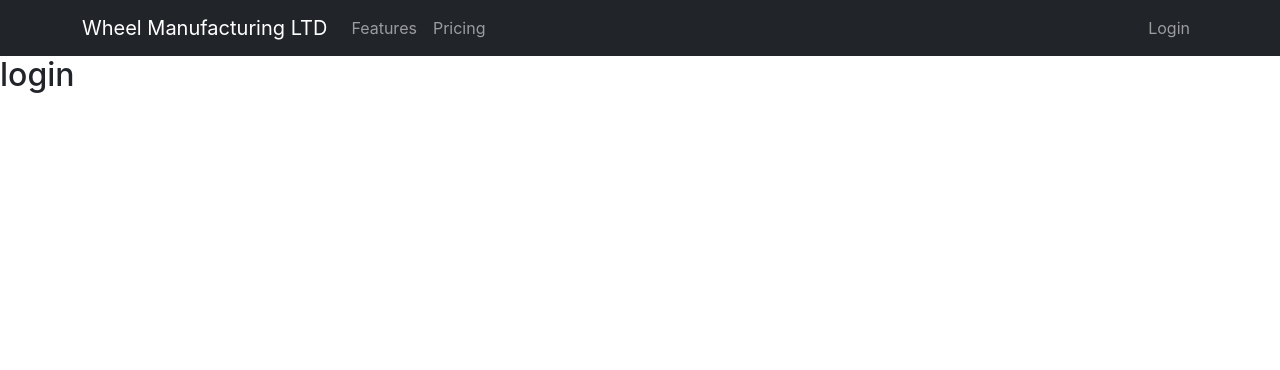
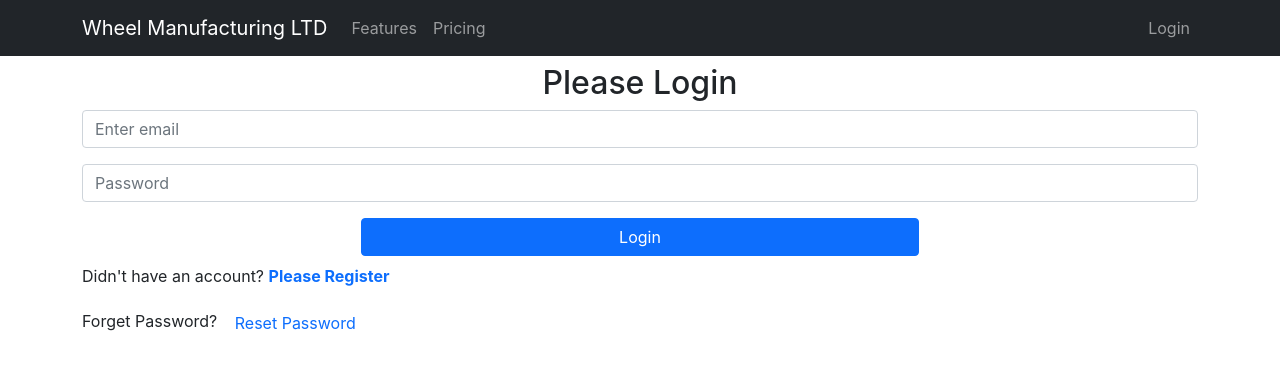
Before and after one commit to Najmul890/wheel-manufacturer-client, a React (Create React App) app: page /login in a window 1280 px wide. Shown: the top 370 px of the page. Built offline with nearby package versions, Linux system fonts and the light colour scheme.

Commit message:
login page done

```diff
--- a/src/components/pages/Authentication/Login/Login.js
+++ b/src/components/pages/Authentication/Login/Login.js
@@ -1,9 +1,89 @@
-import React from 'react';
+import React, { useRef } from 'react';
+import { Button, Form } from 'react-bootstrap';
+import { Link, useLocation, useNavigate } from 'react-router-dom';
+import Loading from '../../../shared/Loading/Loading';
+import { useSendPasswordResetEmail, useSignInWithEmailAndPassword } from 'react-firebase-hooks/auth';
+import { auth } from '../../../../firebase.init';
+import { toast } from 'react-toastify';
 
 const Login = () => {
+    const navigate = useNavigate();
+    const location = useLocation();
+    const emailRef = useRef('');
+
+    let from = location.state?.from?.pathname || "/";
+    let errorElement;
+    const [
+        signInWithEmailAndPassword,
+        user,
+        loading,
+        error,
+    ] = useSignInWithEmailAndPassword(auth);
+
+    const [sendPasswordResetEmail] = useSendPasswordResetEmail(auth);
+
+
+    if (loading) {
+        return <Loading></Loading>
+    }
+
+    if(user){
+        navigate(from, { replace: true });
+    }
+
+
+    if (error) {
+        errorElement = <p className='text-danger'>Error: {error?.message}</p>
+    }
+
+
+
+    const handleLogin = async(event) => {
+        event.preventDefault();
+        const email = event.target.email.value;
+        const password = event.target.password.value;
+
+        await signInWithEmailAndPassword(email, password);
+
+    }
+
+    const navigateRegister = () => {
+        navigate('/register');
+    }
+
+    const resetPassword = async() => {
+
+        const email = emailRef.current.value;
+        if (email) {
+
+            await sendPasswordResetEmail(email);
+            toast.success('Sent reset password email');
+
+        }
+        else{
+            toast.error('please enter your email address');
+        }
+    }
     return (
-        <div>
-            <h2>login</h2>
+        <div className='container w-lg-50 w-100 mx-auto mb-5'>
+
+            <h2 className='color-dark text-center mt-2'>Please Login</h2>
+            <Form onSubmit={handleLogin}>
+                <Form.Group className="mb-3" controlId="formBasicEmail">
+                    <Form.Control name="email" ref={emailRef} type="email" placeholder="Enter email" required />
+                </Form.Group>
+                <Form.Group className="mb-3" controlId="formBasicPassword">
+                    <Form.Control name="password" type="password" placeholder="Password" required />
+                </Form.Group>
+                <Button className="text-white element-bg w-50 mx-auto d-block mb-2" type="submit">
+                    Login
+                </Button>
+            </Form>
+
+            {errorElement}
+            <p className='color-dark' >Didn't have an account? <Link to="/register" className='main-color fw-bold pe-auto text-decoration-none' onClick={navigateRegister}>Please Register</Link> </p>
+            <p>Forget Password? <button className='btn btn-link color-dark pe-auto text-decoration-none' onClick={resetPassword}>Reset Password</button> </p>
+
         </div>
     );
 };
--- a/src/components/pages/Authentication/Register/Register.js
+++ b/src/components/pages/Authentication/Register/Register.js
@@ -4,6 +4,7 @@ import { auth } from '../../../../firebase.init';
 import { useCreateUserWithEmailAndPassword, useUpdateProfile } from 'react-firebase-hooks/auth';
 import { Form } from 'react-bootstrap';
 import { Button } from 'bootstrap';
+import { toast } from 'react-toastify';
 
 const Register = () => {
     const navigate = useNavigate();
@@ -29,7 +30,7 @@ const Register = () => {
         const email = event.target.email.value;
         const password = event.target.password.value;
 
-        toast('email sent to verify your email address');
+        toast.success('email sent to verify your email address');
         await createUserWithEmailAndPassword(email, password);
 
         await updateProfile({ displayName: name });
```
